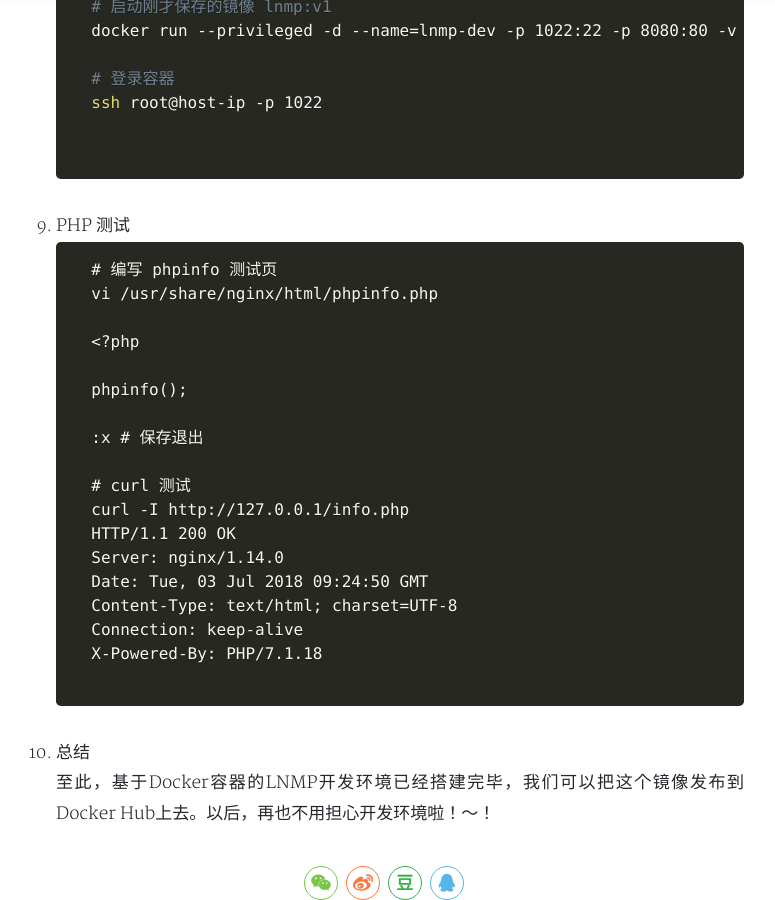
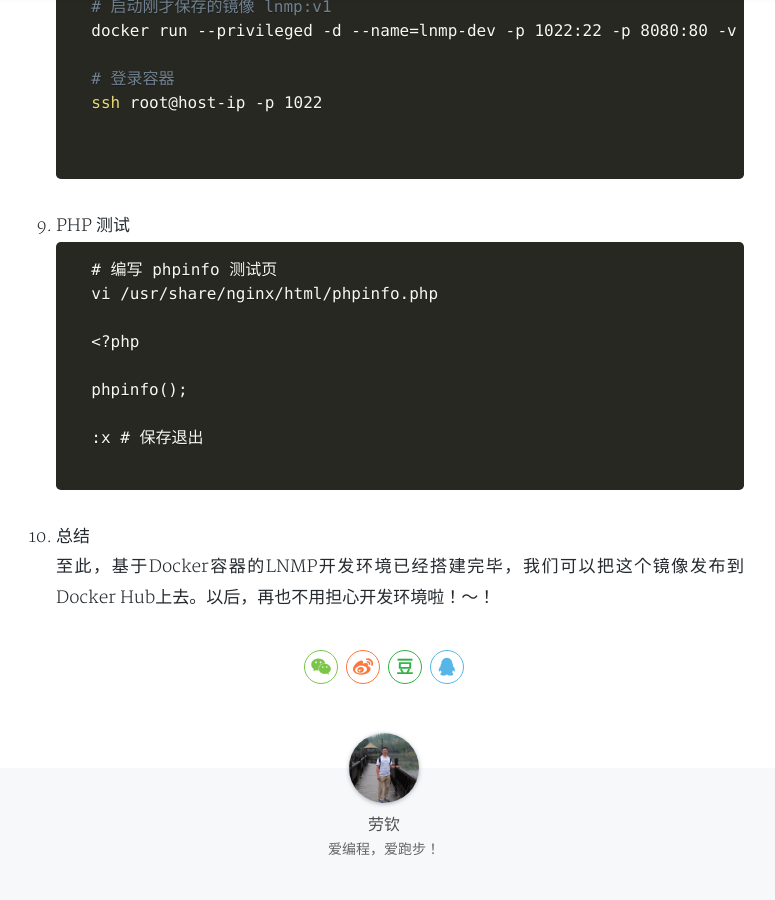
Before and after one commit to RitchieLao/RitchieLao.github.io, a Jekyll site: the page built from _posts/2018-07-03-docker-centos-lnmp.md, in a window 1280 px wide and 900 px high, scrolled down 5546 px. Shown: the whole window, without its empty margins (256-1031 px from the left). Built offline with Jekyll 4.4.1, drawn with Linux system fonts in a browser that asks for light colours; nearby versions of some CDN libraries; a style sheet for code colours, icons or effects is not loaded.

Commit message:
新帖：docker-centos-lnmp 排版修正-10

````diff
--- a/_posts/2018-07-03-docker-centos-lnmp.md
+++ b/_posts/2018-07-03-docker-centos-lnmp.md
@@ -238,15 +238,6 @@ tags: Docker WEB服务器
 
 	 :x # 保存退出
 
-	 # curl 测试
-	 curl -I http://127.0.0.1/info.php
-	 HTTP/1.1 200 OK
-	 Server: nginx/1.14.0
-	 Date: Tue, 03 Jul 2018 09:24:50 GMT
-	 Content-Type: text/html; charset=UTF-8
-	 Connection: keep-alive
-	 X-Powered-By: PHP/7.1.18
-
 	```
 
 10. 总结
````
